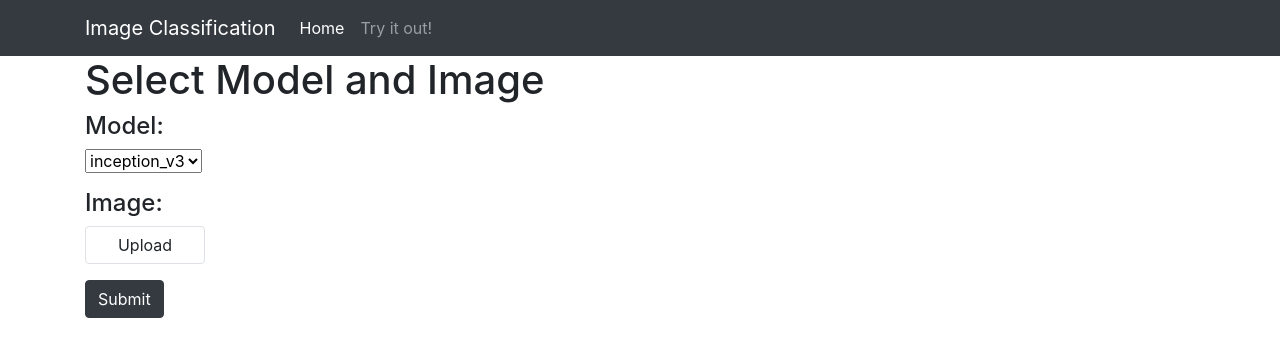
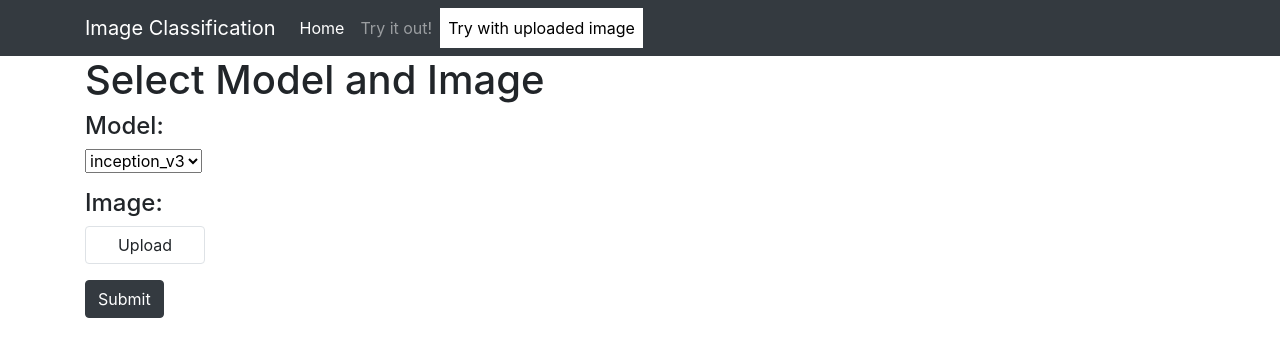
Before and after one commit to unica-isde/isde-projects-2024-E, a FastAPI app: page /upload-image in a window 1280 px wide. Shown: the top 357 px of the page. Run offline with FastAPI, Linux system fonts and the light colour scheme; some libraries are stand-ins or nearby versions.

Commit message:
Issue - "Upload image button: Add the upload button in the frontend" - add the route ro the navigation bar

```diff
--- a/app/templates/base.html
+++ b/app/templates/base.html
@@ -29,7 +29,9 @@
                 <li class="nav-item">
                     <a class="nav-link" href="/classifications">Try it out!</a>
                 </li>
-
+                <li class="nav-item" style="background-color: white;">
+                    <a class="nav-link" href="/upload-image" style="color: black;">Try with uploaded image</a>
+                </li>
             </ul>
         </div>
     </div>
```
